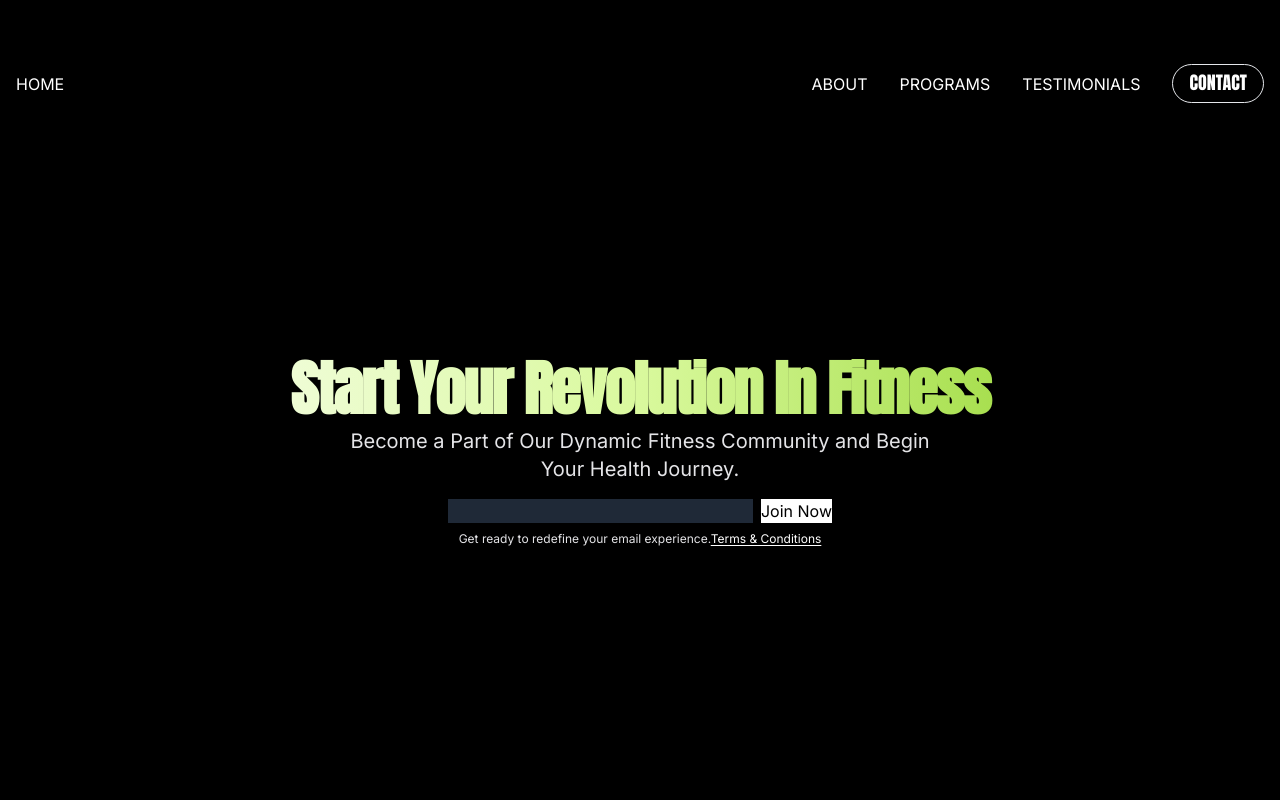
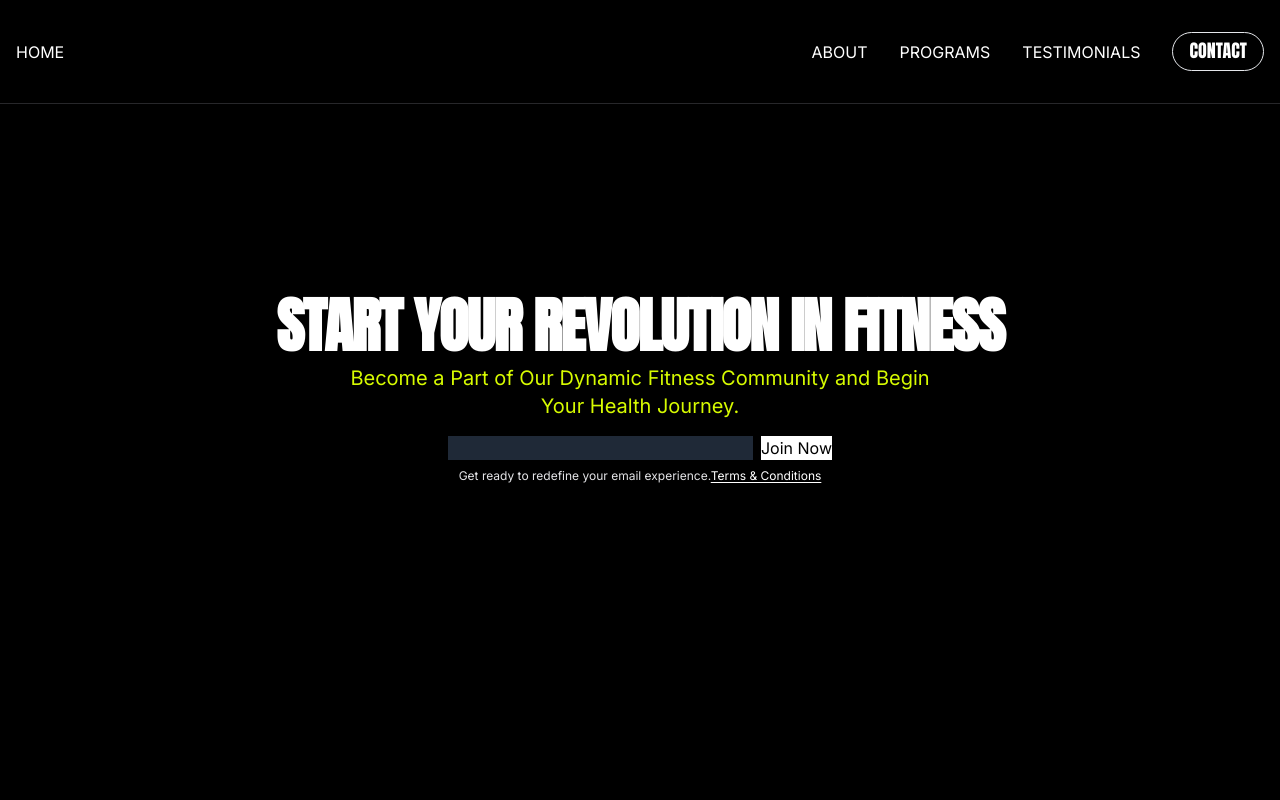
Before and after one commit to gonzaleza61/r3vfitness, a Next.js app: page / in a window 1280 px wide. Shown: the top 800 px of the page. Built offline with nearby package versions, Linux system fonts and the light colour scheme.

Commit message:
added nav div

```diff
--- a/src/app/components/HeroSection.js
+++ b/src/app/components/HeroSection.js
@@ -25,11 +25,11 @@ export default function Component() {
           <div className="flex flex-col justify-center space-y-4 text-center">
             <div className="space-y-2">
               <h1
-                className={`${anton.className} bg-gradient-to-r from-white via-lime-200 to-lime-500 bg-clip-text text-3xl font-bold tracking-tight text-transparent sm:text-5xl xl:text-6xl/none`}
+                className={`${anton.className} bg-white  bg-clip-text text-3xl font-bold tracking-tight text-transparent sm:text-5xl xl:text-6xl/none`}
               >
-                Start Your Revolution In Fitness
+                START YOUR REVOLUTION IN FITNESS
               </h1>
-              <p className="mx-auto max-w-[600px] text-zinc-200 dark:text-zinc-100 md:text-xl">
+              <p className="t mx-auto max-w-[600px] text-yellow  md:text-xl">
                 Become a Part of Our Dynamic Fitness Community and Begin Your
                 Health Journey.
               </p>
--- a/src/app/components/NavBar.js
+++ b/src/app/components/NavBar.js
@@ -15,7 +15,7 @@ export default function NavBar() {
       <nav
         className={`${
           faIcon ? "bg-black " : "bg-gray-500 "
-        }mx-auto my-0 max-w-screen-xl py-16 md:px-4`}
+        }mx-auto my-0 max-w-screen-xl py-8 md:px-4`}
       >
         {/**
          * Mobile Nav
--- a/src/app/page.js
+++ b/src/app/page.js
@@ -6,6 +6,7 @@ import AboutSection from "./components/AboutSection"
 export default function Home() {
   return (
     <>
+      <div className=" h-px bg-zinc-800"></div>
       <HeroSection />
       <AboutSection />
     </>
```
